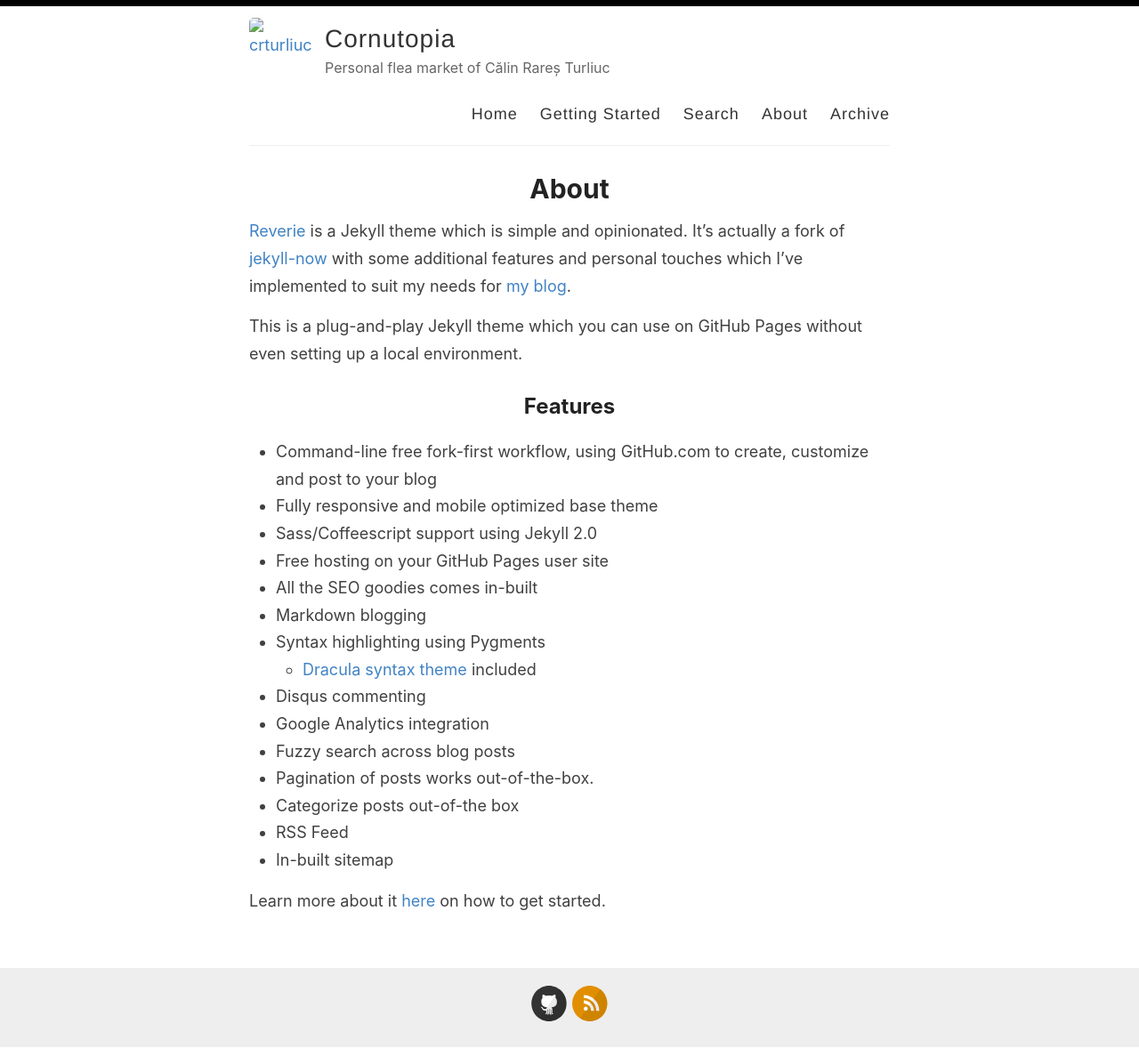
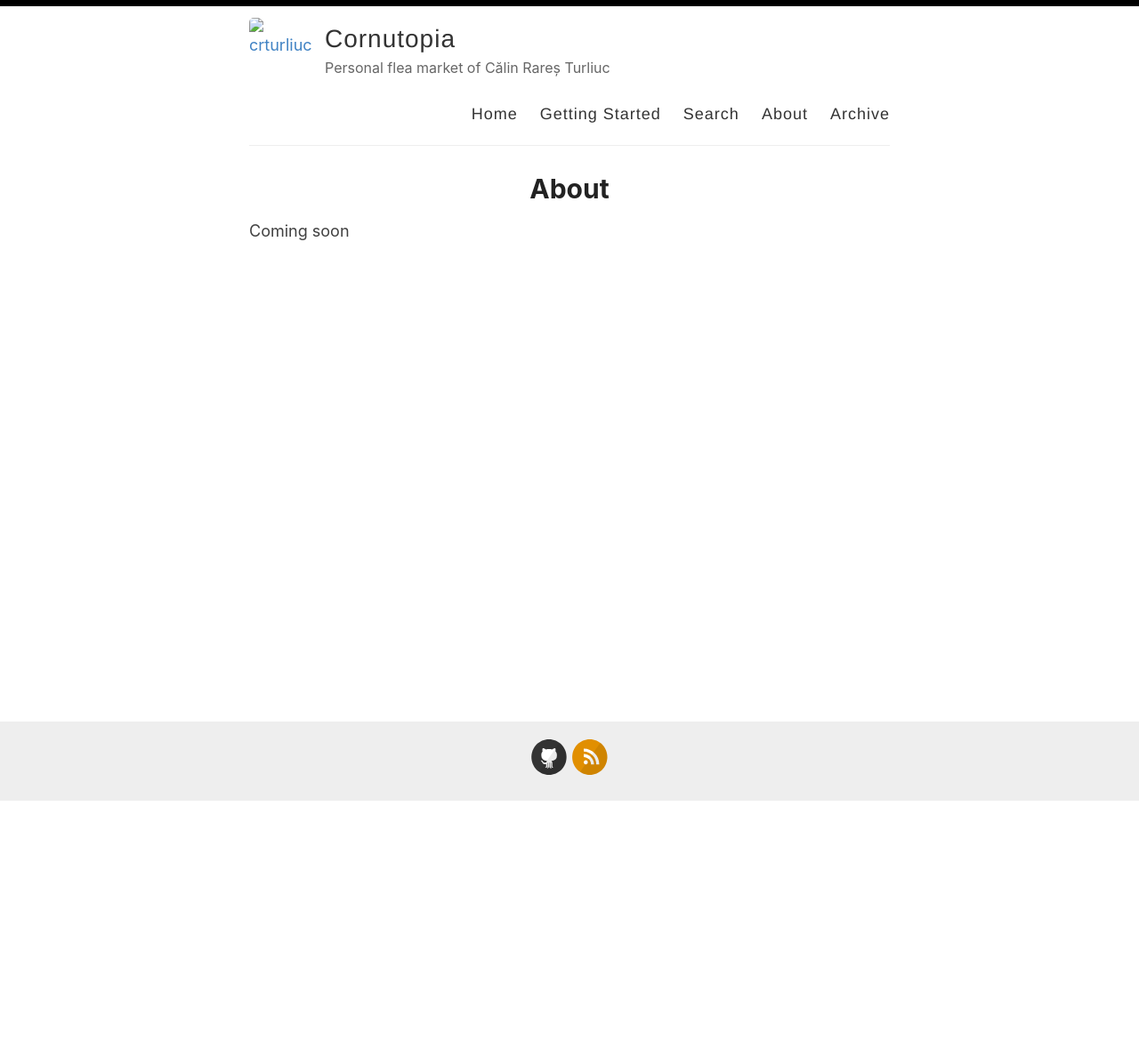
Before and after one commit to crturliuc/crturliuc.github.io, a Jekyll site: the page built from _pages/about.md, in a window 1280 px wide. Shown: the whole page at 89% size. Built offline with Jekyll 4.4.1, drawn with Linux system fonts in a browser that asks for light colours; after the commit the page ends 901 px from its top, so only the background shows below that.

```diff
--- a/_pages/about.md
+++ b/_pages/about.md
@@ -4,26 +4,4 @@ title: About
 permalink: /about/
 ---
 
-[Reverie](https://github.com/amitmerchant1990/reverie) is a Jekyll theme which is simple and opinionated. It's actually a fork of [jekyll-now](https://github.com/barryclark/jekyll-now) with some additional features and personal touches which I've implemented to suit my needs for [my blog](https://www.amitmerchant.com).
-
-This is a plug-and-play Jekyll theme which you can use on GitHub Pages without even setting up a local environment.
-
-## Features
-
-- Command-line free fork-first workflow, using GitHub.com to create, customize and post to your blog
-- Fully responsive and mobile optimized base theme
-- Sass/Coffeescript support using Jekyll 2.0
-- Free hosting on your GitHub Pages user site
-- All the SEO goodies comes in-built
-- Markdown blogging
-- Syntax highlighting using Pygments
-    - [Dracula syntax theme](https://draculatheme.com/) included
-- Disqus commenting
-- Google Analytics integration
-- Fuzzy search across blog posts
-- Pagination of posts works out-of-the-box.
-- Categorize posts out-of-the box
-- RSS Feed
-- In-built sitemap
-
-Learn more about it [here](https://github.com/amitmerchant1990/reverie) on how to get started.
+Coming soon
```
Also changed, not shown: _pages/getting-started.md (deleted, +0 -51 lines), _pages/poetry.md (added, +9 -0 lines), 2 other files.
